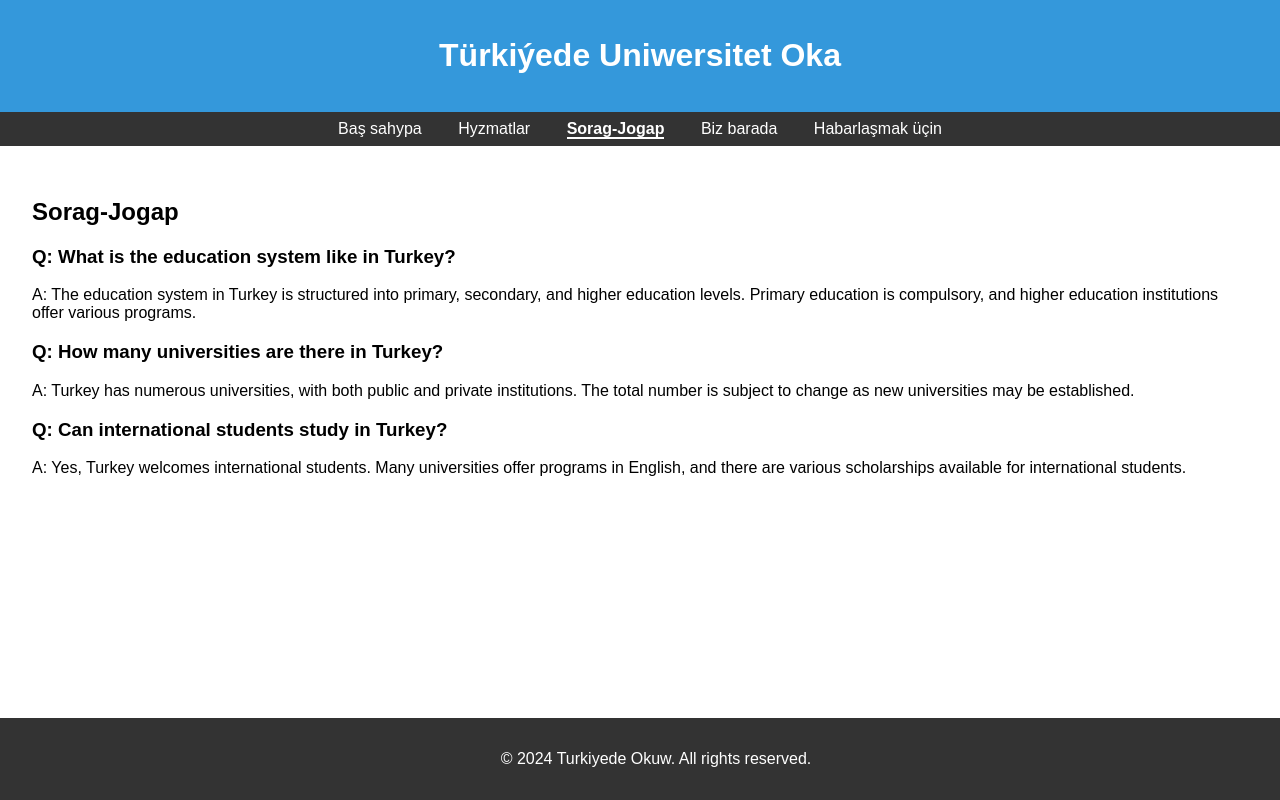
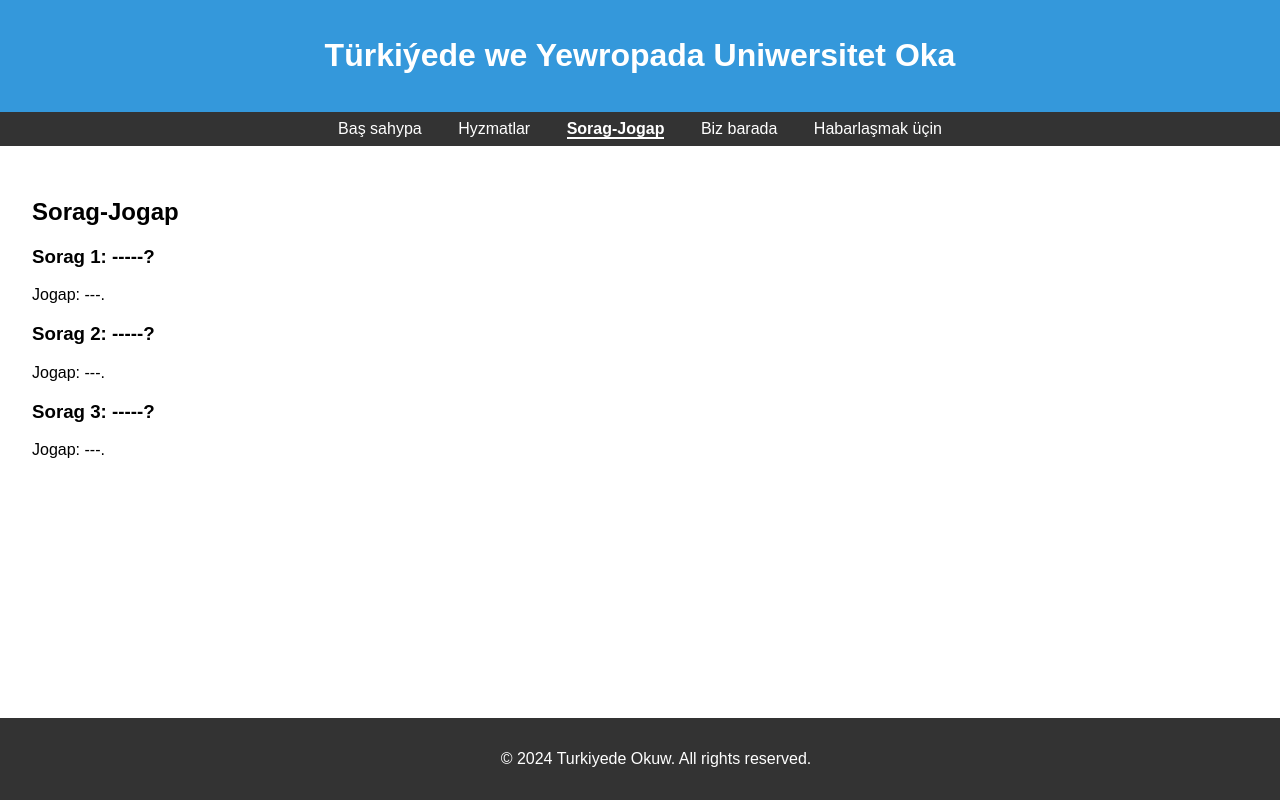
Before and after one commit to edubilim/edubilim.gitgub.io, a plain HTML site: page index.html in a window 1280 px wide. Both pictures are taken after a click on the link "Sorag-Jogap". Drawn offline with Linux system fonts and the light colour scheme.

Commit message:
Update index.html

```diff
--- a/index.html
+++ b/index.html
@@ -4,14 +4,14 @@
 <head>
     <meta charset="UTF-8">
     <meta name="viewport" content="width=device-width, initial-scale=1.0">
-    <title>Turkiyede Universitet Oka!</title>
+    <title>Turkiyede we Yewropada Universitet Oka!</title>
     <link rel="stylesheet" href="style.css">
 </head>
 
 <body>
 
     <header>
-        <h1>Türkiýede Uniwersitet Oka</h1>
+        <h1>Türkiýede we Yewropada Uniwersitet Oka</h1>
     </header>
 
     <nav>
@@ -35,27 +35,24 @@
     <section id="faq">
         <h2>Sorag-Jogap</h2>
 
-        <div class="faq-item" onclick="toggleAnswer(1)">
-            <h3>Q: What is the education system like in Turkey?</h3>
+        <div class="faq-item">
+            <h3>Sorag 1: -----?</h3>
             <div class="answer">
-                <p>A: The education system in Turkey is structured into primary, secondary, and higher education levels. Primary
-                    education is compulsory, and higher education institutions offer various programs.</p>
+                <p>Jogap: ---.</p>
             </div>
         </div>
 
-        <div class="faq-item" onclick="toggleAnswer(2)">
-            <h3>Q: How many universities are there in Turkey?</h3>
+        <div class="faq-item">
+            <h3>Sorag 2: -----?</h3>
             <div class="answer">
-                <p>A: Turkey has numerous universities, with both public and private institutions. The total number is subject to change
-                    as new universities may be established.</p>
+                <p>Jogap: ---.</p>
             </div>
         </div>
 
-        <div class="faq-item" onclick="toggleAnswer(3)">
-            <h3>Q: Can international students study in Turkey?</h3>
+        <div class="faq-item">
+            <h3>Sorag 3: -----?</h3>
             <div class="answer">
-                <p>A: Yes, Turkey welcomes international students. Many universities offer programs in English, and there are various
-                    scholarships available for international students.</p>
+                <p>Jogap: ---.</p>
             </div>
         </div>
 
```
